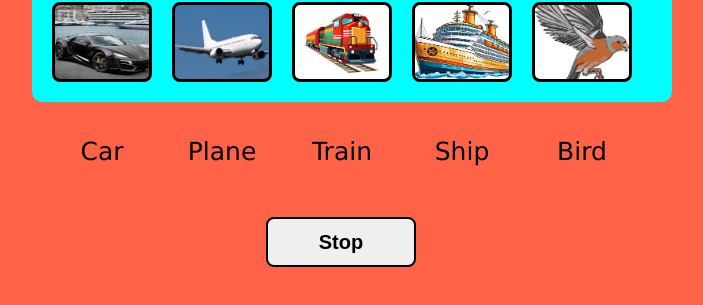
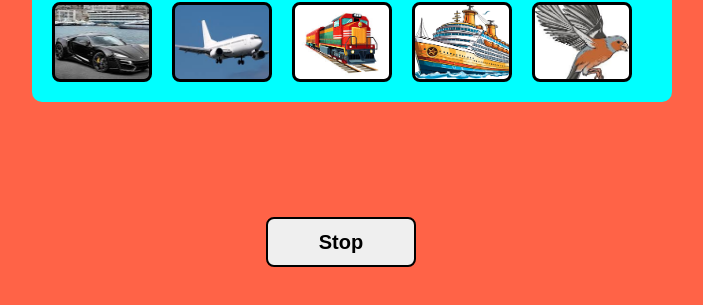
Before and after one commit to Kanaka-Harsha/Sound, a plain HTML site: page index.html in a window 1280 px wide. Shown: the part 383-688 px from the top of the page, without its empty margins (288-991 px from the left). Drawn offline with Linux system fonts and the light colour scheme.

Commit message:
Commit 2

```diff
--- a/index.html
+++ b/index.html
@@ -9,11 +9,11 @@
 <body>
     <h1>Sounds & Noises</h1>
     <div id="container">
-        <button id="playCar" class="sound-button"><br><br><span class="span-sound">Car</span></button>
-        <button id="playAero" class="sound-button"><br><br><span class="span-sound">Plane</span></button>
-        <button id="playTrain" class="sound-button"><br><br><span class="span-sound">Train</span></button>
-        <button id="playShip" class="sound-button"><br><br><span class="span-sound">Ship</span></button>
-        <button id="playBird" class="sound-button"><br><br><span class="span-sound">Bird</span></button>
+        <button id="playCar" class="sound-button"><br><br><span class="span-sound"></span></button>
+        <button id="playAero" class="sound-button"><br><br><span class="span-sound"></span></button>
+        <button id="playTrain" class="sound-button"><br><br><span class="span-sound"></span></button>
+        <button id="playShip" class="sound-button"><br><br><span class="span-sound"></span></button>
+        <button id="playBird" class="sound-button"><br><br><span class="span-sound"></span></button>
         <div style="background-image:linear-gradient(-40, blue,red);">
             <button id="stop" class="sound-button"><strong>Stop</strong></button>
         </div>
```
